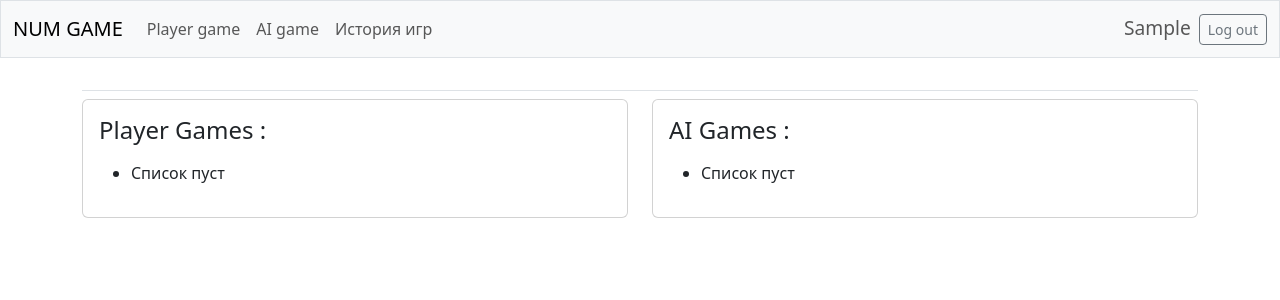
After one commit to Good05Will/num_game, a Django app: page /history/ in a window 1280 px wide. The commit adds this page. Shown: the top 300 px of the page. Run offline with Django 5.2, Linux system fonts and the light colour scheme; the visitor is signed in with stand-in values (Sample User, id 1); data that the repository does not hold is empty; some libraries are stand-ins or nearby versions.

Commit message:
NUM_GAME 2.0

```diff
--- a/num_games/templates/num_games/base.html
+++ b/num_games/templates/num_games/base.html
@@ -26,6 +26,9 @@
             <li class="nav-item">
             <a class="nav-link" href="{% url 'num_games:start_ai_play' %}">
               AI game</a></li>
+            <li class="nav-item">
+            <a class="nav-link" href="{% url 'num_games:history' %}">
+              История игр</a></li>
         </ul>
       <ul class="navbar-nav ms-auto mb-2 mb-md-0">
         {% if user.is_authenticated %}
--- /dev/null
+++ b/num_games/templates/num_games/histories.html
@@ -0,0 +1,68 @@
+{% extends "num_games/base.html" %}
+
+{% block content %}
+<div class="row">
+  <div class="col-sm-6">
+    <div class="card">
+      <div class="card-body">
+        <h4 class="card-title">Player Games :</h4>
+          <div><p></p></div>
+          <ul>
+              {% for game in games_player %}
+              <li>
+                  <div class="card">
+                      <div class="card-header"><h5>№ {{ game.id }}. {{ game.date_add|date:'M d, Y H:i' }}</h5></div>
+                      <div class="card-body">
+                          <p class="card-text">Количество раундов : {{game.num_rounds}}</p>
+                          <p class="card-text">Размер игры : {{game.max_num}}</p>
+                          <p class="card-text">Загаданное число: {{game.guess_num}}</p>
+                          {% if game.is_finished %}
+                          <p class="card-text">Игра ЗАКОНЧЕНА</p>
+                          {% else %}
+                          <p class="card-text">Игра НЕ ЗАКОНЧЕНА</p>
+                          {% endif %}
+                      </div>
+                  </div>
+              </li>
+              <div><p></p></div>
+              {% empty %}
+              <li>Список пуст</li>
+              {% endfor %}
+          </ul>
+      </div>
+    </div>
+  </div>
+
+  <div class="col-sm-6">
+    <div class="card">
+      <div class="card-body">
+        <h4 class="card-title">AI Games :</h4>
+          <div><p></p></div>
+          <ul>
+              {% for game in games_ai %}
+              <li>
+                  <div class="card">
+                      <div class="card-header"><h5>№ {{ game.id }}. {{ game.date_add|date:'M d, Y H:i' }}</h5></div>
+                      <div class="card-body">
+                          <p class="card-text">Количество раундов : {{game.num_rounds}}</p>
+                          <p class="card-text">Размер игры : {{game.max_num}}</p>
+                          <p class="card-text">Загаданное число: {{game.guess_num}}</p>
+                          {% if game.is_finished %}
+                          <p class="card-text">Игра ЗАКОНЧЕНА</p>
+                          {% else %}
+                          <p class="card-text">Игра НЕ ЗАКОНЧЕНА</p>
+                          {% endif %}
+                      </div>
+                  </div>
+              </li>
+              <div><p></p></div>
+              {% empty %}
+              <li>Список пуст</li>
+              {% endfor %}
+          </ul>
+      </div>
+    </div>
+  </div>
+
+</div>
+{% endblock content %}
--- a/num_games/urls.py
+++ b/num_games/urls.py
@@ -15,4 +15,8 @@ urlpatterns = [
     path('play_ai/<int:game_id>/', views.play_ai, name='play_ai'),
     # страница результата игры
     path('game_result/<int:game_id>/result/', views.game_result, name='game_result'),
+    # страница с иторией игр пользователя
+    path('history/', views.history, name='history'),
+    # Страница ошибки
+    path('error/', views.error, name='error'),
 ]
--- a/num_games/views.py
+++ b/num_games/views.py
@@ -16,10 +16,11 @@ def start_ai_play(request):
     if request.method == 'POST':
         player = request.user
         max = int(request.POST['max'])
-        game = GameAI.objects.create(player=player, end_num=max)
+        game = GameAI.objects.create(player=player, max_num=max)
         return redirect('num_games:play_ai', game_id=game.id)
     else:
         return render(request, 'start_ai_play.html')
+
 
 
 @login_required()
@@ -28,11 +29,12 @@ def start_user_play(request):
     if request.method == 'POST':
         player = request.user
         max = int(request.POST['max'])
-        game = GameUser.objects.create(player=player, end_num=max)
+        game = GameUser.objects.create(player=player, max_num=max)
         game.create_secret_num()
         return redirect('num_games:play_user', game_id=game.id)
     else:
         return render(request, 'start_user_play.html')
+
 
 
 @login_required()
@@ -52,10 +54,6 @@ def play_ai(request, game_id):
         if not game.is_finished:
             game.make_guess()
         return render(request, 'play_ai.html', {'game': game})
-
-
-
-
 
 
 
@@ -82,3 +80,16 @@ def game_result(request, game_id):
     '''Определяет итог игры'''
     game = Game.objects.get(pk=game_id)
     return render(request, 'game_result.html', {'game': game})
+
+
+@login_required()
+def history(request):
+    ''' Показывает историю игры пользователя'''
+    games_ai = GameAI.objects.filter(player=request.user).order_by('-date_add')
+    games_player = GameUser.objects.filter(player=request.user).order_by('-date_add')
+    context = {'games_ai':games_ai, 'games_player':games_player}
+    return render(request, 'num_games/histories.html', context)
+
+
+def error(request):
+    return render(request, 'num_games/error.html')
```
Also changed, not shown: num_games/models.py (+10 -6 lines), num_games/templates/num_games/error.html (added, +9 -0 lines), num_games/templates/num_games/play_user.html (+5 -3 lines), num_games/migrations/0001_initial.py, num_games/migrations/0002_game_date_add.py (added), num_games/migrations/0002_rename_end_num_game_max_num_remove_game_player_and_more.py (deleted), num_games/migrations/0003_alter_game_date_add.py (added), num_games/migrations/0003_player.py (deleted), num_games/migrations/0004_delete_player_rename_max_num_game_end_num_and_more.py (deleted), num_games/migrations/0004_rename_end_num_game_max_num.py (added).
